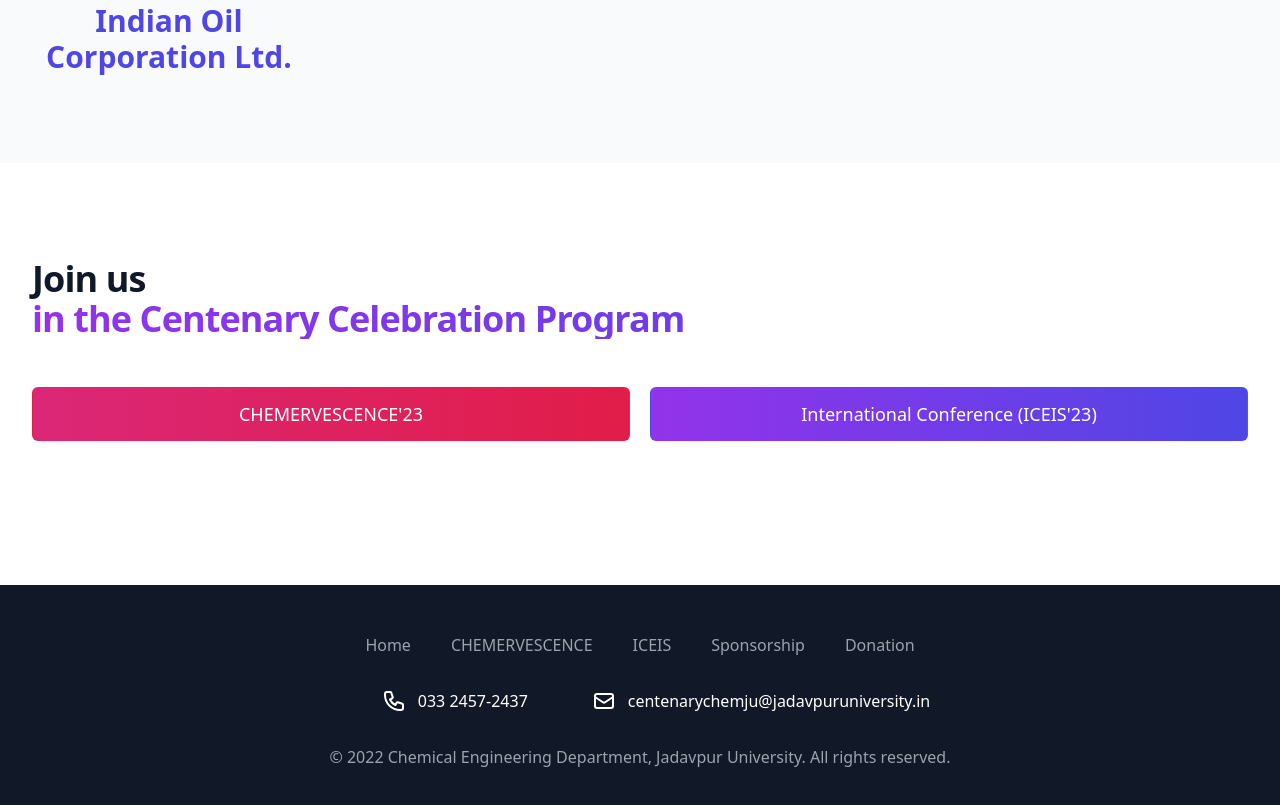
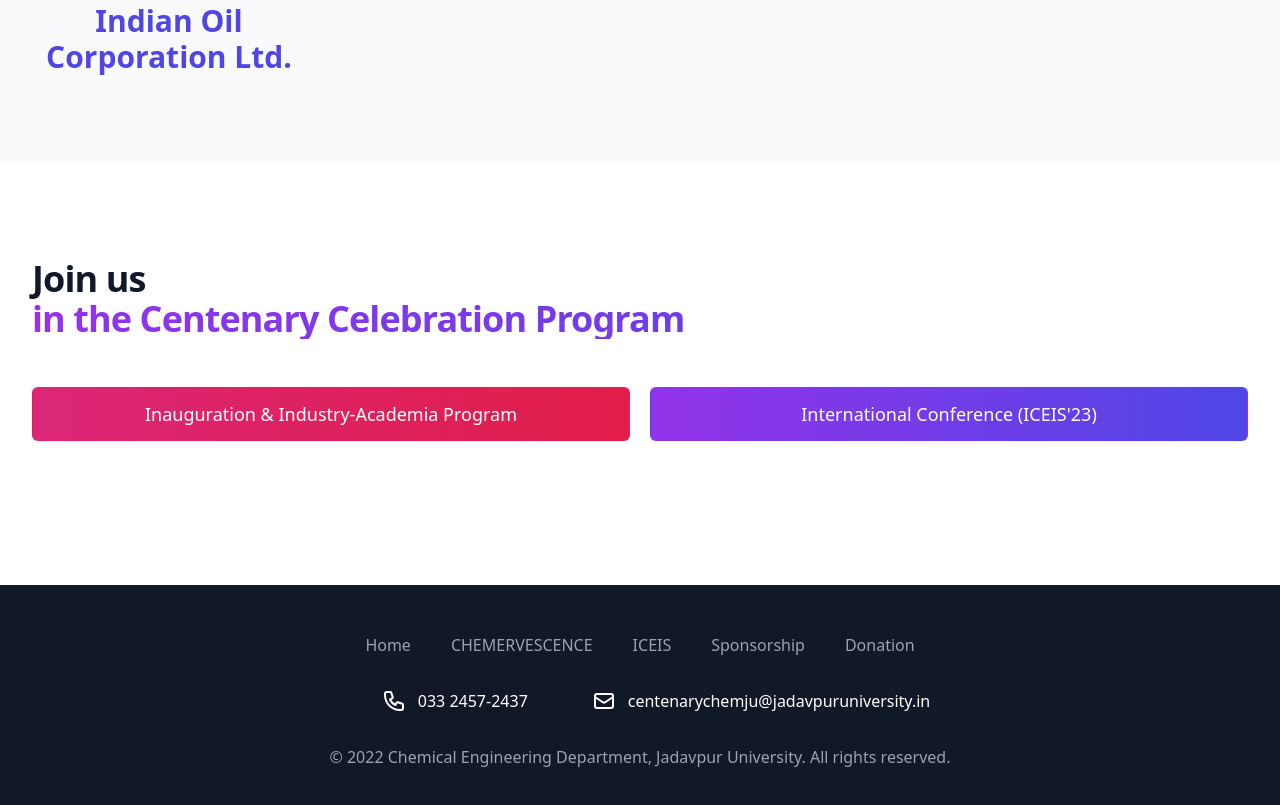
Before and after one commit to prkedia81/centenary-celebration, a website: page index.html in a window 1280 px wide. Shown: the part 4527-5332 px from the top of the page. Drawn offline with Linux system fonts and the light colour scheme.

Commit message:
updated chemervescence & chemerv tab in homepage

```diff
--- a/index.html
+++ b/index.html
@@ -414,7 +414,7 @@
                     class="space-y-4 mt-12 block sm:space-y-0 w-full sm:mx-auto sm:inline-grid sm:grid-cols-2 sm:gap-5">
                     <a href="centenary.html"
                         class="flex items-center justify-center px-6 py-3 border border-transparent text-lg font-medium rounded-md shadow-sm text-white bg-gradient-to-r from-pink-600 to-rose-600 hover:from-pink-700 hover:to-rose-700">
-                        CHEMERVESCENCE'23 </a>
+                        Inauguration & Industry-Academia Program </a>
                     <a href="iceis.html"
                         class="flex items-center justify-center px-4 py-3 border border-transparent text-lg font-medium rounded-md shadow-sm text-white bg-gradient-to-r from-purple-600 to-indigo-600 bg-opacity-100 hover:from-purple-700 hover:to-indigo-700">
                         International Conference (ICEIS'23) </a>
```
